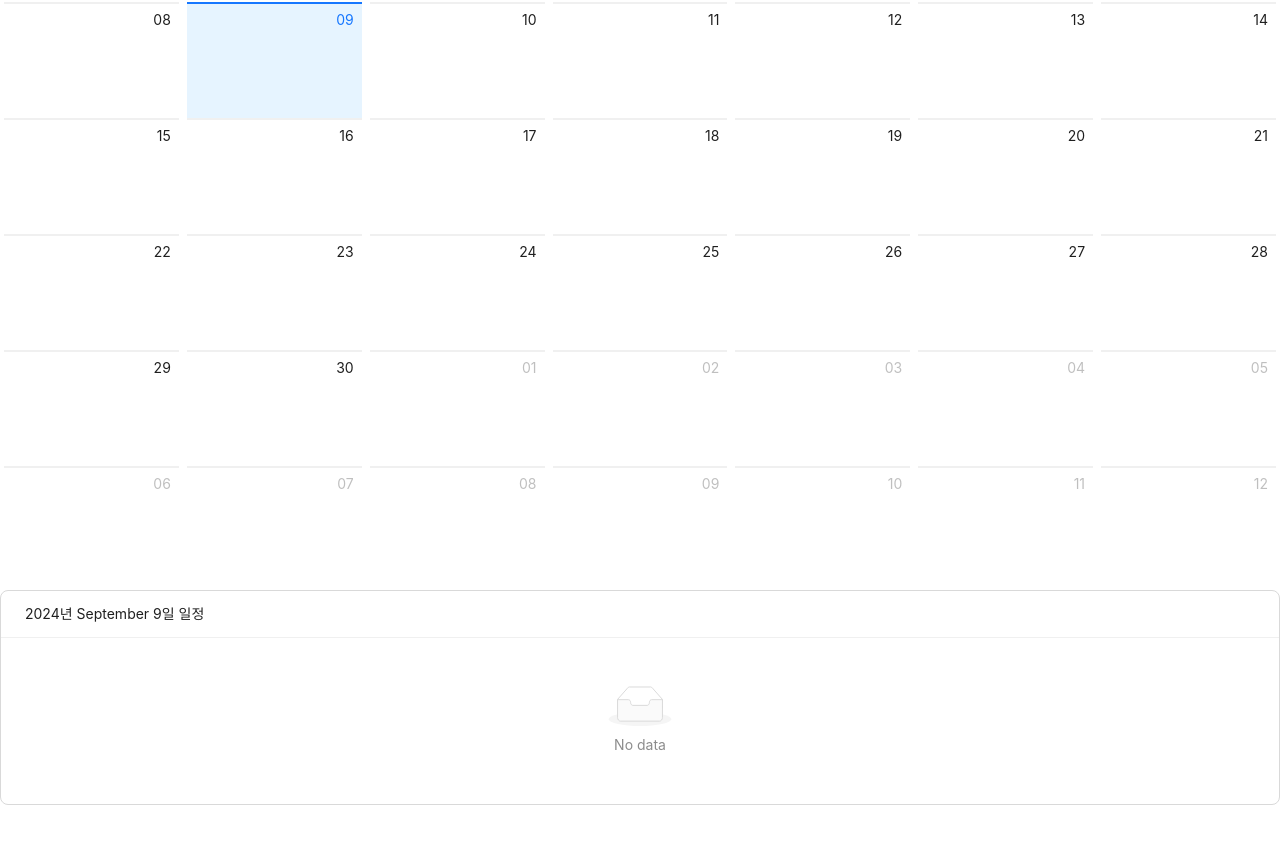
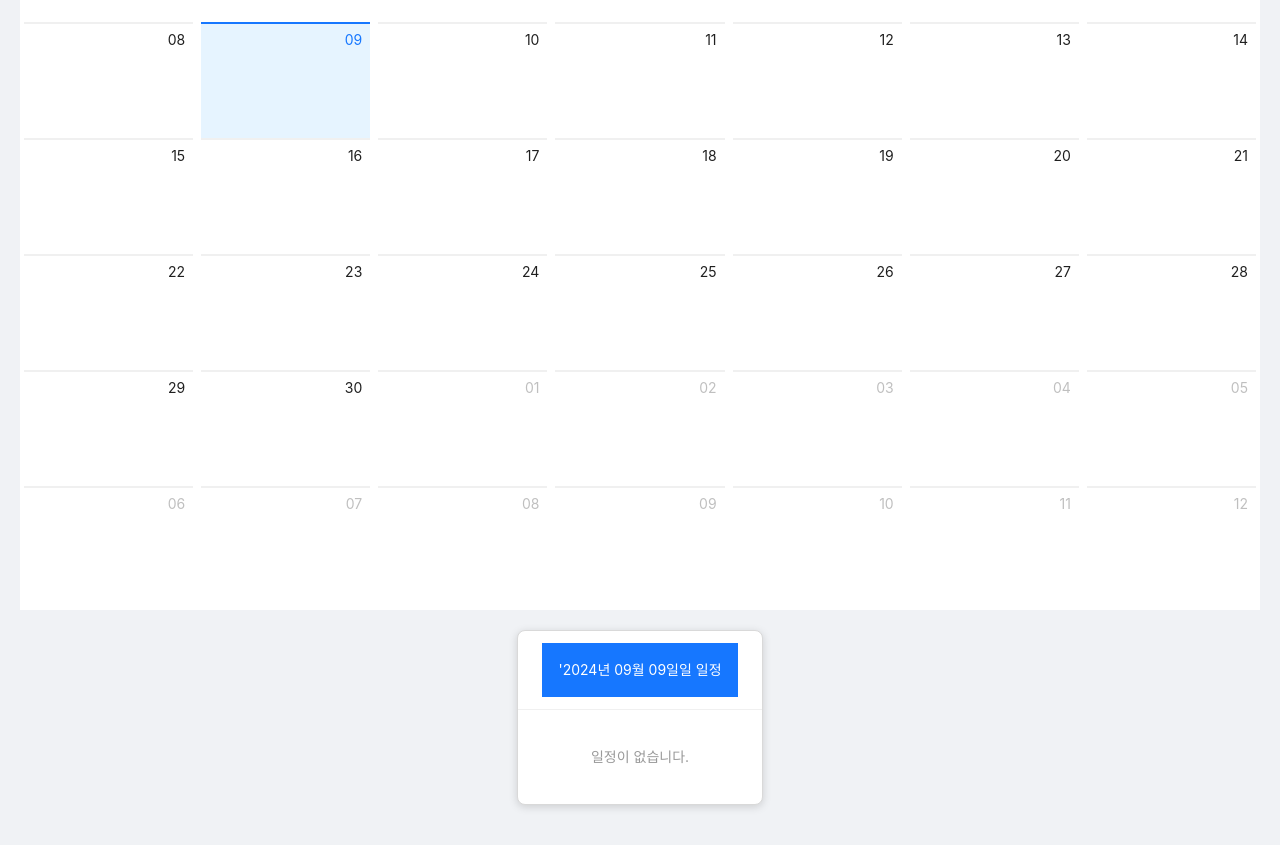
Before and after one commit to suwan98/clush-technical-assignment, a React (Vite) app: page / in a window 1280 px wide. Shown: the part 200-1045 px from the top of the page. Before the commit the page ends 1005 px from the top, so only its background shows below. Built offline with nearby package versions, Linux system fonts and the light colour scheme.

Commit message:
✨ feat : 사용자가 클릭한 시점에 따른 날짜 업데이트

```diff
--- /dev/null
+++ b/src/App.module.css
@@ -0,0 +1,13 @@
+* {
+  box-sizing: border-box;
+}
+
+.appContainer {
+  display: flex;
+  flex-direction: column;
+  justify-content: center;
+  align-items: center;
+  min-height: 100vh;
+  padding: 20px;
+  background-color: #f0f2f5;
+}
--- a/src/App.tsx
+++ b/src/App.tsx
@@ -7,6 +7,7 @@ import {v4 as uuidv4} from "uuid";
 import EventForm from "./components/event/EventForm";
 import {Event} from "./types/Event";
 import {Modal} from "antd";
+import styles from "./App.module.css";
 
 function App() {
   const [selectedDate, setSelectedDate] = useState<Dayjs>(dayjs());
@@ -30,18 +31,26 @@ function App() {
     setIsModalVisible(false);
   };
 
+  const handleDeleteEvent = (id: string) => {
+    setEvents(events.filter((event) => event.id !== id));
+  };
+
   const handleCancel = () => {
     setIsModalVisible(false);
   };
 
   return (
-    <>
+    <div className={styles.appContainer}>
       <Calendar
         value={selectedDate}
         onSelectDate={handleDateSelect}
         events={events}
       />
-      <EventList events={events} selectedDate={selectedDate} />
+      <EventList
+        events={events}
+        selectedDate={selectedDate}
+        onDeleteEvent={handleDeleteEvent}
+      />
       <Modal
         title="새로운 일정 추가하기"
         open={isModalVisible}
@@ -49,7 +58,7 @@ function App() {
         footer={null}>
         <EventForm onSubmit={handleAddEvent} initialDate={selectedDate} />
       </Modal>
-    </>
+    </div>
   );
 }
 
--- a/src/components/calendar/Calendar.tsx
+++ b/src/components/calendar/Calendar.tsx
@@ -2,6 +2,7 @@ import {Calendar as AntCalendar, Badge} from "antd";
 import {Dayjs} from "dayjs";
 import {Event} from "../../types/Event";
 import styles from "./Calendar.module.css";
+import locale from "antd/es/date-picker/locale/ko_KR";
 
 interface CalenderProps {
   value: Dayjs;
@@ -28,7 +29,12 @@ function Calendar({value, onSelectDate, events = []}: CalenderProps) {
   };
 
   return (
-    <AntCalendar value={value} onSelect={onSelect} cellRender={cellRender} />
+    <AntCalendar
+      value={value}
+      onSelect={onSelect}
+      cellRender={cellRender}
+      locale={locale}
+    />
   );
 }
 
--- a/src/components/event/EventForm.tsx
+++ b/src/components/event/EventForm.tsx
@@ -1,4 +1,4 @@
-import React from "react";
+import React, {useEffect} from "react";
 import {Button, DatePicker, Form, Input, Card} from "antd";
 import {PlusOutlined, CalendarOutlined} from "@ant-design/icons";
 import {Dayjs} from "dayjs";
@@ -11,6 +11,11 @@ interface EventFormProps {
 
 function EventForm({onSubmit, initialDate}: EventFormProps) {
   const [form] = Form.useForm();
+
+  /* 사용자가 클릭한 시점에 따른 날짜 업데이트 */
+  useEffect(() => {
+    form.setFieldsValue({date: initialDate});
+  }, [initialDate, form]);
 
   const handleSubmit = (values: {title: string; date: Dayjs}) => {
     onSubmit(values);
--- /dev/null
+++ b/src/components/event/EventList.module.css
@@ -0,0 +1,29 @@
+.eventList {
+  max-width: 400px;
+  margin: 20px auto;
+  background-color: #ffffff;
+  border-radius: 8px;
+  box-shadow: 0 2px 8px rgba(0, 0, 0, 0.15);
+}
+
+.eventListHeader {
+  background-color: #1677ff;
+  color: #ffffff;
+  padding: 16px;
+  text-align: center;
+}
+
+.eventItem {
+  padding: 12px 16px;
+  border-bottom: 1px solid #ffff;
+}
+
+.eventItem:last-child {
+  border-bottom: none;
+}
+
+.emptyText {
+  padding: 20px;
+  text-align: center;
+  color: #999;
+}
--- a/src/components/event/EventList.tsx
+++ b/src/components/event/EventList.tsx
@@ -1,23 +1,46 @@
 import {Dayjs} from "dayjs";
 import {Event} from "../../types/Event";
-import {List} from "antd";
+import {Button, List} from "antd";
 import EventListHeader from "./EventListHeader";
+import styles from "./EventList.module.css";
+import {DeleteOutlined} from "@ant-design/icons";
 
 interface EventListProps {
   events: Event[];
   selectedDate: Dayjs;
+  onDeleteEvent: (id: string) => void;
 }
 
-function EventList({events, selectedDate}: EventListProps) {
+function EventList({events, selectedDate, onDeleteEvent}: EventListProps) {
   const filteredEvents = events.filter((event) =>
     event.date.isSame(selectedDate, "day")
   );
+
   return (
     <List
-      header={<EventListHeader selectedDate={selectedDate} />}
+      className={styles.eventList}
+      header={
+        <div className={styles.eventListHeader}>
+          <EventListHeader selectedDate={selectedDate} />
+        </div>
+      }
       bordered
       dataSource={filteredEvents}
-      renderItem={(item) => <List.Item>{item.title}</List.Item>}
+      renderItem={(item) => (
+        <List.Item
+          className={styles.eventItem}
+          actions={[
+            <Button
+              icon={<DeleteOutlined />}
+              onClick={() => onDeleteEvent(item.id)}
+            />,
+          ]}>
+          {item.title}
+        </List.Item>
+      )}
+      locale={{
+        emptyText: <div className={styles.emptyText}>일정이 없습니다.</div>,
+      }}
     />
   );
 }
--- a/src/components/event/EventListHeader.tsx
+++ b/src/components/event/EventListHeader.tsx
@@ -5,7 +5,7 @@ interface EventListHeaderProps {
 }
 
 function EventListHeader({selectedDate}: EventListHeaderProps) {
-  return <div> {selectedDate.format("YYYY년 MMMM D")}일 일정</div>;
+  return <div> {selectedDate.format("'YYYY년 MM월 DD일")}일 일정</div>;
 }
 
 export default EventListHeader;
```
